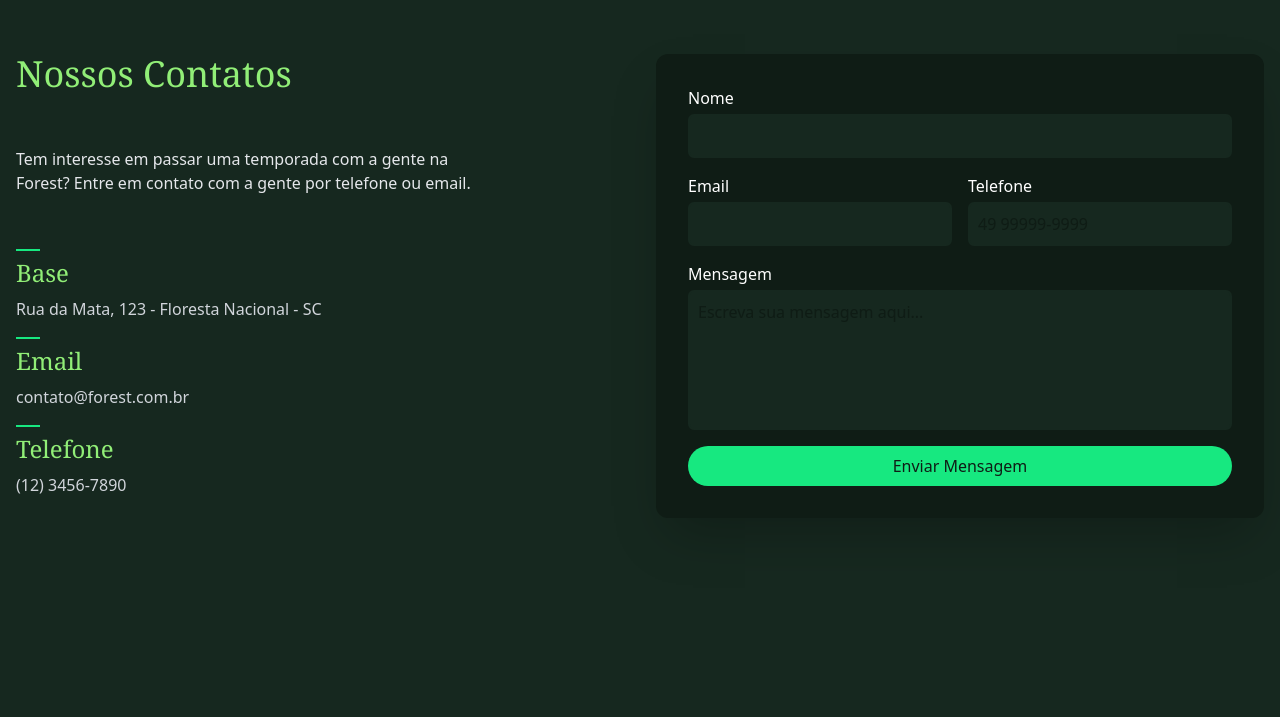
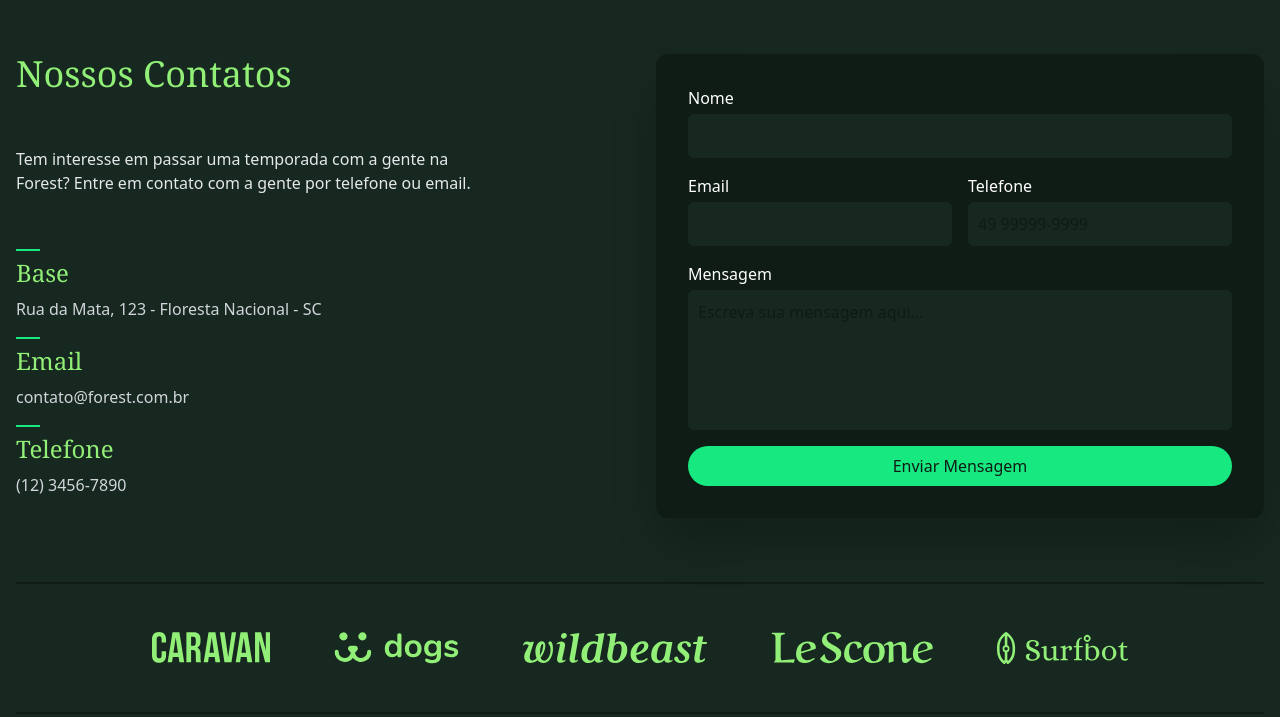
Before and after one commit to Jitterkkk/forest, a website: page src/index.html in a window 1280 px wide. Shown: the part 3486-4203 px from the top of the page. Drawn offline with Linux system fonts and the light colour scheme.

Commit message:
Parceiros

```diff
--- a/src/index.html
+++ b/src/index.html
@@ -494,5 +494,16 @@
         </button>
       </form>
     </section>
+
+    <!-- Parceiros -->
+     <section class="container mb-12 sm:mb-16">
+      <ul class="flex flex-col items-center py-4 max-sm:divide-y-2 max-sm:divide-verde-900 *:p-4 sm:flex-row sm:gap-8 sm:border-b-2 sm:border-t-2 border-verde-900 sm:py-8  *:*:max-h-8 sm:justify-center">
+        <li><img src="../img/parceiros/caravan.svg" alt=""></li>
+        <li><img src="../img/parceiros/dogs.svg" alt=""></li>
+        <li><img src="../img/parceiros/wildbeast.svg" alt=""></li>
+        <li><img src="../img/parceiros/lescone.svg" alt=""></li>
+        <li><img src="../img/parceiros/surfbot.svg" alt=""></li>
+      </ul>
+     </section>
   </body>
 </html>
```
Also changed, not shown: src/output.css.
